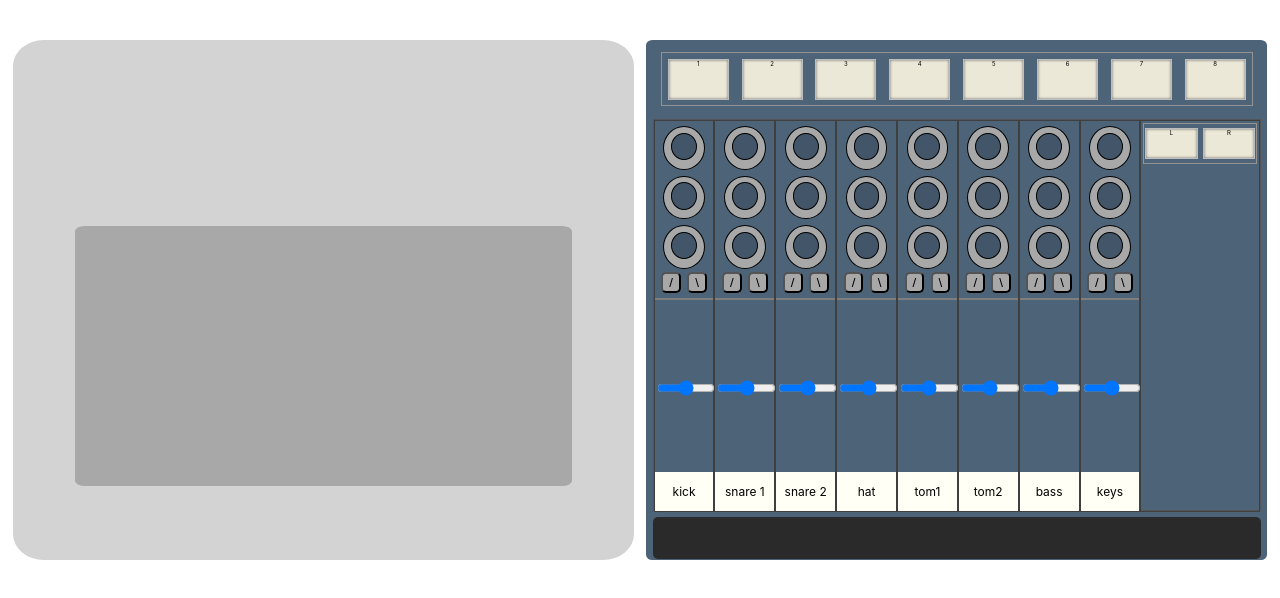
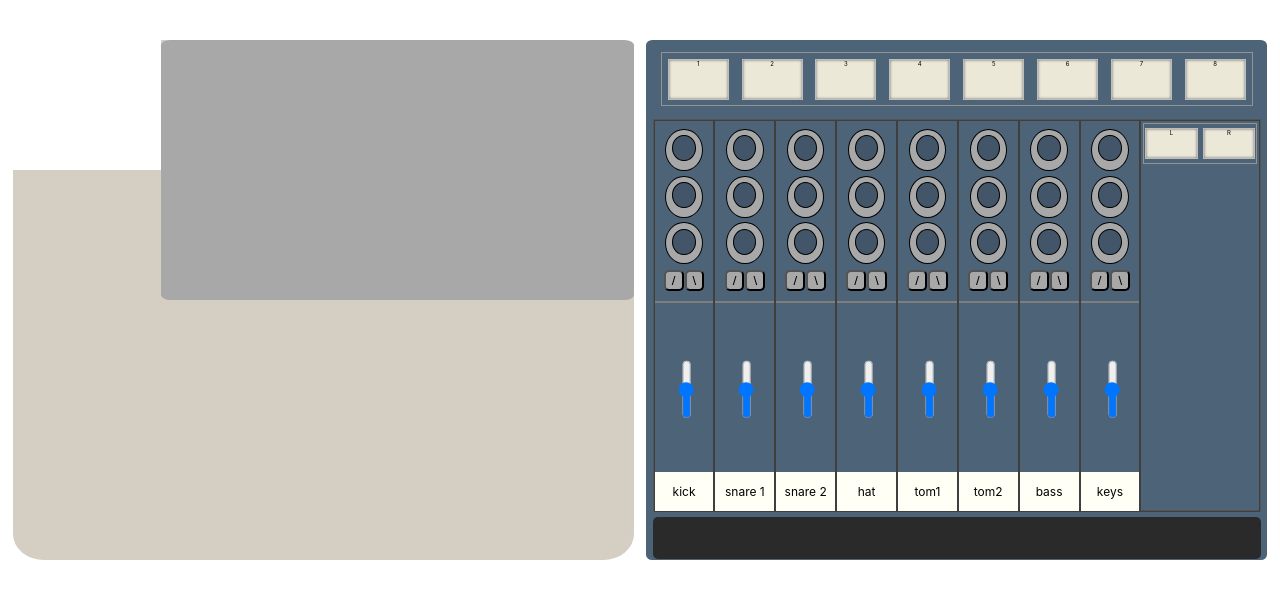
Before and after one commit to danfyfe/dan-pc-front-end, a React (Create React App) app: page / in a window 1280 px wide. Shown: the top 598 px of the page. Built offline with nearby package versions, Linux system fonts and the light colour scheme.

Commit message:
mpc screen start

```diff
--- a/src/App.css
+++ b/src/App.css
@@ -6,7 +6,7 @@
 
 /* MPC */
 .mpc-main-container {
-  background-color: #D3D3D3;
+  background-color: #d4cec3;
   width: 50%;
   height: 65vh;
   margin: 5vh 0 5vh 1vw;
@@ -15,13 +15,25 @@
   flex-direction: row;
 }
 
+
+.mpc-screen {
+  background-color: white;
+  height: 25%;
+  width: 25%;
+}
+
+.mpc-logo {
+
+}
+
 .pad-container {
   background-color: #a8a8a8;
   width: 80%;
   height: 50%;
-  margin: 30% auto;
+  /* margin: 30% auto; */
   border-radius: 2%;
 }
+
 
 
 
@@ -83,7 +95,7 @@
   display: flex;
   flex-direction: column;
   justify-content: space-around;
-  padding: 5%;
+  padding: 10%;
 }
 
 .freq-eq {
@@ -109,6 +121,7 @@
   flex-direction: row;
   justify-content: space-around;
   margin: 1% 1% 5% 1%;
+  padding: 5%;
 }
 
 .filters-container > button {
@@ -135,7 +148,7 @@
 }
 
 .fader-pad {
-  /* transform: rotate(-90deg); */
+  transform: rotate(-90deg);
   height: 100%;
   width: 100%;
   /* -webkit-appearance: none;
--- a/src/containers/MPC.js
+++ b/src/containers/MPC.js
@@ -1,10 +1,12 @@
 import React from 'react'
 
 import PadContainer from './PadContainer.js'
+import MpcScreen from './MpcScreen.js'
 
 function MPC(){
   return (
     <div className='mpc-main-container'>
+      <MpcScreen/>
       <PadContainer/>
     </div>
 
--- /dev/null
+++ b/src/containers/MpcScreen.js
@@ -0,0 +1,14 @@
+import React from 'react'
+
+
+
+function MpcScreen(){
+  return (
+    <div className='mpc-screen'>
+
+    </div>
+
+  )
+}
+
+export default MpcScreen
```
